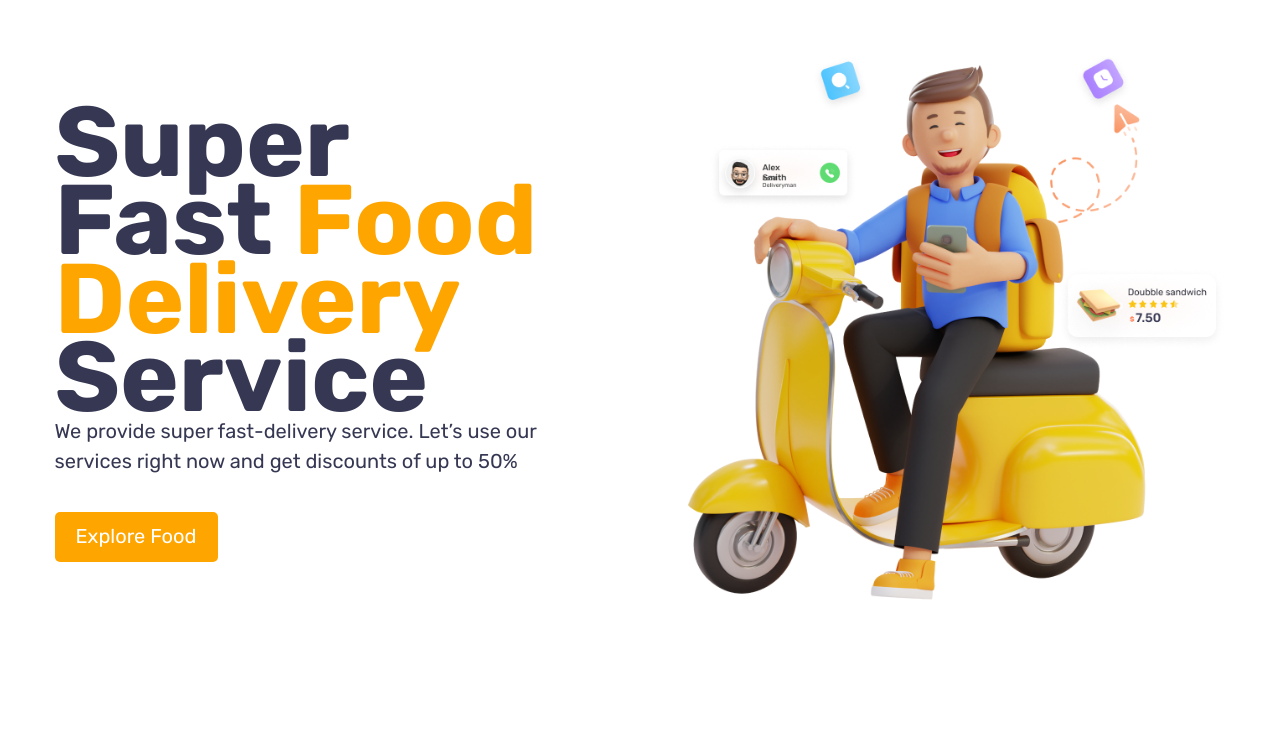
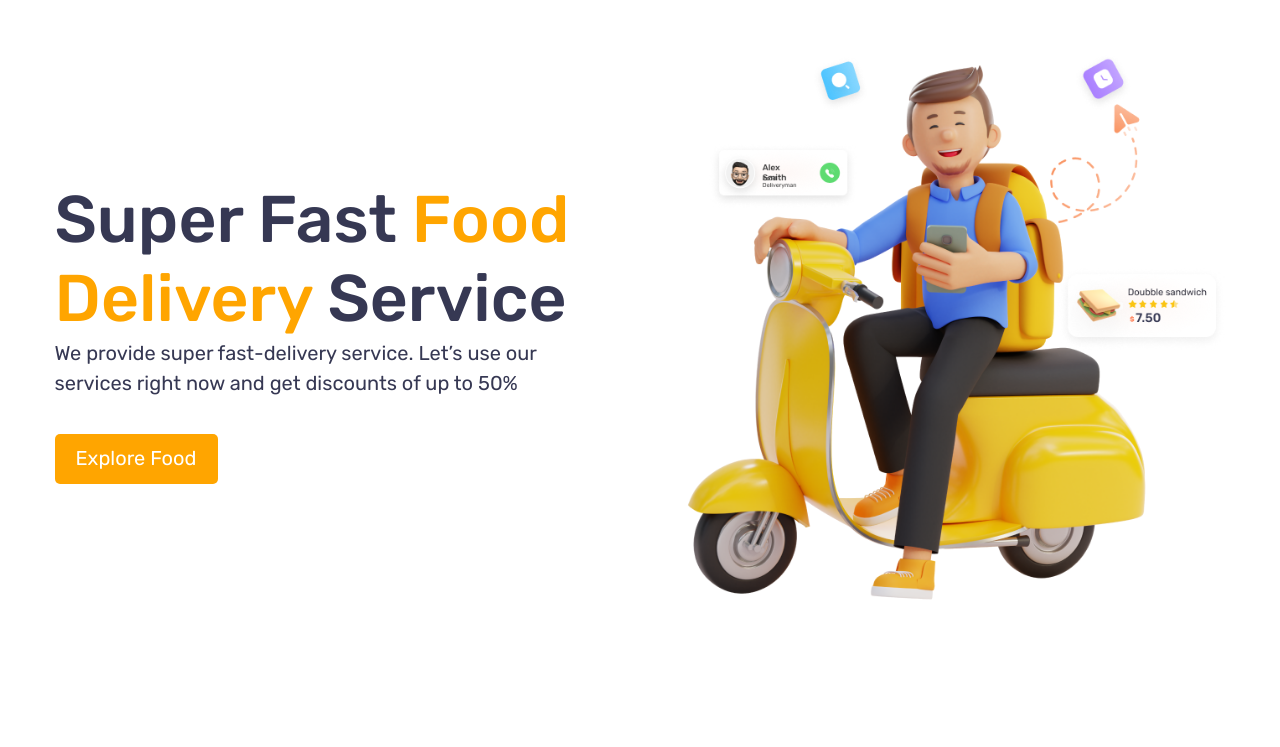
Before and after one commit to ulugbekdev1/vazifa6, a plain HTML site: page vazifa7/index.html in a window 1280 px wide. Shown: the part 53-800 px from the top of the page. Drawn offline with Linux system fonts and the light colour scheme.

Commit message:
second commit

```diff
--- a/vazifa7/index.html
+++ b/vazifa7/index.html
@@ -33,7 +33,7 @@
             </nav>
             <div class="superprov">
                 <div class="super">
-                    <h2> Super Fast <a href="">Food</a>
+                     Super Fast <a href="">Food</a>
                         <a href="">Delivery</a> Service
                     </h2>
                     <p class="prov">We provide super fast-delivery service. Let’s use our services right now and get
```
